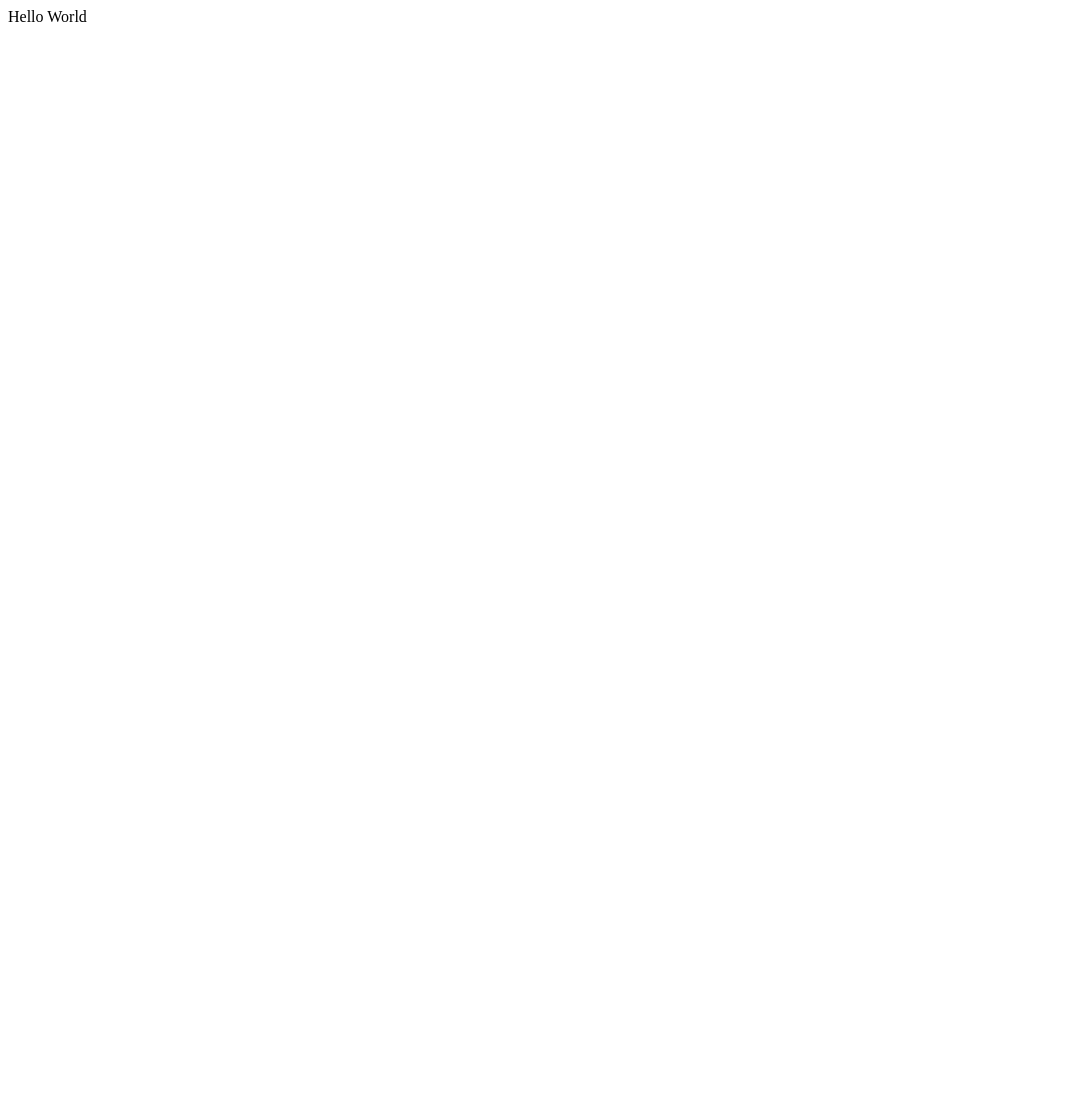
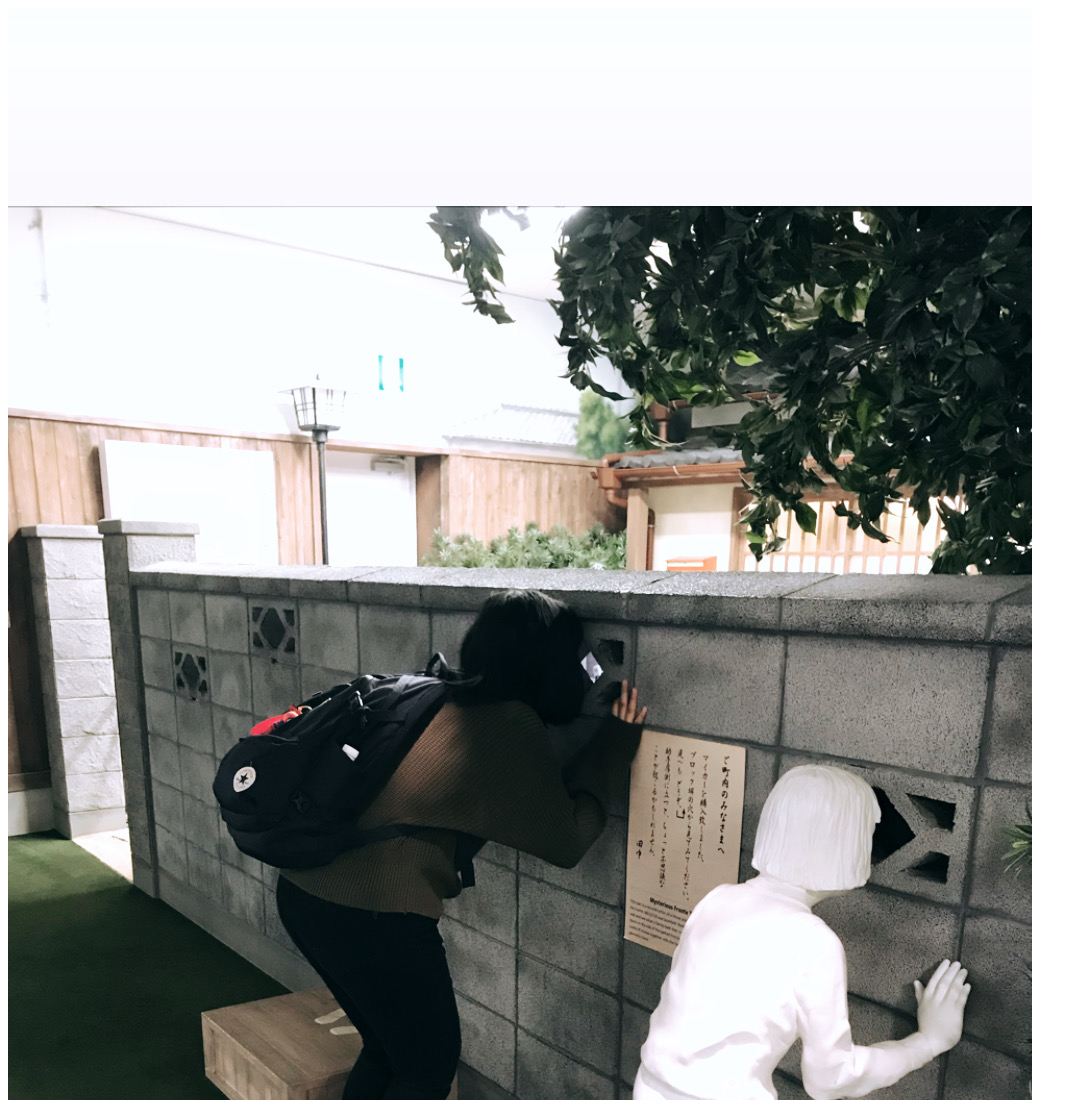
Before and after one commit to suciwidhi/my-repo-from-remote, a plain HTML site: page index.html in a window 1280 px wide. Shown: the top 1100 px of the page, without its empty margins (0-1087 px from the left). Before the commit the page ends 800 px from the top, so only its background shows below. Drawn offline with Linux system fonts and the light colour scheme.

Commit message:
Changed Hello World with img and h2 to display simple data. Image file added in the folder images and used as resource in the img element in index.html file.

```diff
--- a/index.html
+++ b/index.html
@@ -6,6 +6,9 @@
     <title>Document</title>
 </head>
 <body>
-    Hello World
+    <div>
+        <img src = "image/ucik.jpg" alt="profile image" />
+        <h2>Suci Widhi</h2>
+    </div>
 </body>
 </html>
```
Also changed, not shown: image/ucik.jpg (added).
